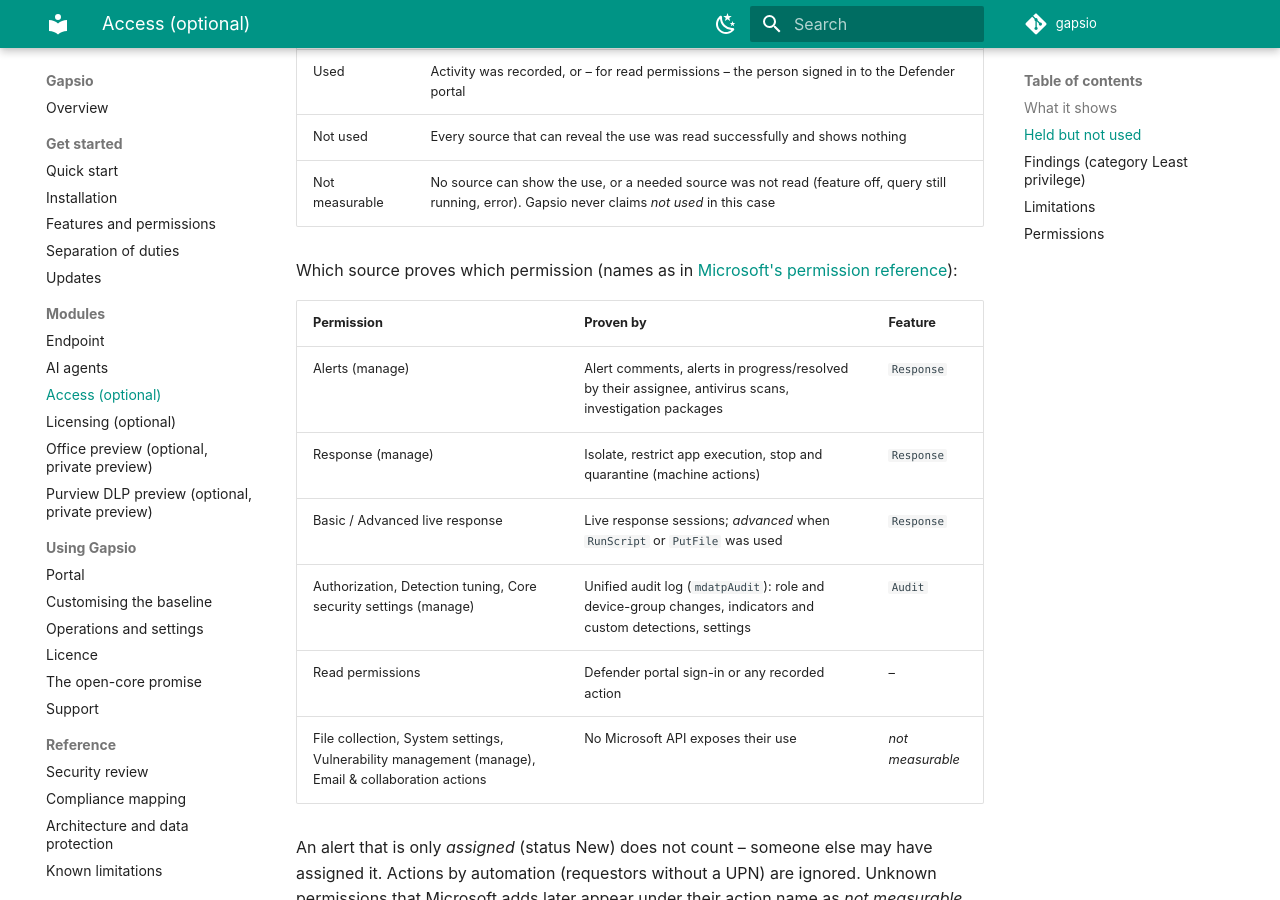
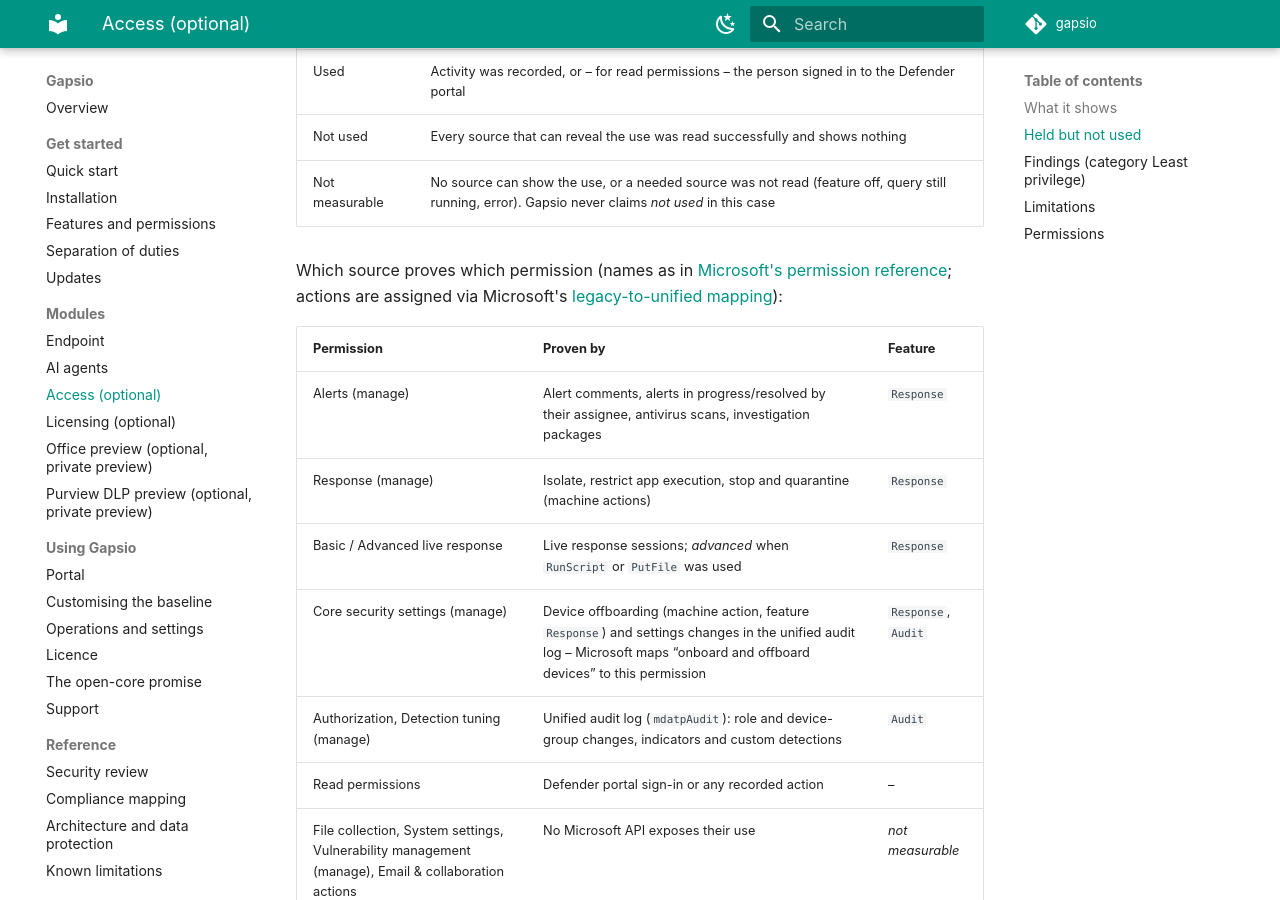
Before and after one commit to dominikhoefling/gapsio, an MkDocs documentation site: the page built from docs/modules/access.md, in a window 1280 px wide and 900 px high, scrolled down 1288 px. Built offline with MkDocs 1.6.1 and Material for MkDocs 9.7.7, drawn with Linux system fonts in a browser that asks for light colours; comment, search, counter and statistics services are not loaded.

Commit message:
Access: document offboarding as Core security settings
Microsoft lists "onboard and offboard devices" under the legacy MDE
permission "Manage security settings in Security Center", which maps to
Core security settings (manage) in unified RBAC. Cite the sources in the
code, document it, and cover it with a test.

Signed-off-by: Dominik Höfling <dominik.hoefling@outlook.com>

```diff
--- a/docs/modules/access.md
+++ b/docs/modules/access.md
@@ -29,14 +29,15 @@ the permission against what the person actually did in the last 30 days. Each ro
 | Not used | Every source that can reveal the use was read successfully and shows nothing |
 | Not measurable | No source can show the use, or a needed source was not read (feature off, query still running, error). Gapsio never claims *not used* in this case |
 
-Which source proves which permission (names as in [Microsoft's permission reference](https://learn.microsoft.com/defender-xdr/custom-permissions-details)):
+Which source proves which permission (names as in [Microsoft's permission reference](https://learn.microsoft.com/defender-xdr/custom-permissions-details); actions are assigned via Microsoft's [legacy-to-unified mapping](https://learn.microsoft.com/defender-xdr/compare-rbac-roles)):
 
 | Permission | Proven by | Feature |
 |---|---|---|
 | Alerts (manage) | Alert comments, alerts in progress/resolved by their assignee, antivirus scans, investigation packages | `Response` |
 | Response (manage) | Isolate, restrict app execution, stop and quarantine (machine actions) | `Response` |
 | Basic / Advanced live response | Live response sessions; *advanced* when `RunScript` or `PutFile` was used | `Response` |
-| Authorization, Detection tuning, Core security settings (manage) | Unified audit log (`mdatpAudit`): role and device-group changes, indicators and custom detections, settings | `Audit` |
+| Core security settings (manage) | Device offboarding (machine action, feature `Response`) and settings changes in the unified audit log – Microsoft maps “onboard and offboard devices” to this permission | `Response`, `Audit` |
+| Authorization, Detection tuning (manage) | Unified audit log (`mdatpAudit`): role and device-group changes, indicators and custom detections | `Audit` |
 | Read permissions | Defender portal sign-in or any recorded action | – |
 | File collection, System settings, Vulnerability management (manage), Email & collaboration actions | No Microsoft API exposes their use | *not measurable* |
 
```
Also changed, not shown: src/functionapp/config/knowledge/access.md (+3 -2 lines), 2 other files.
